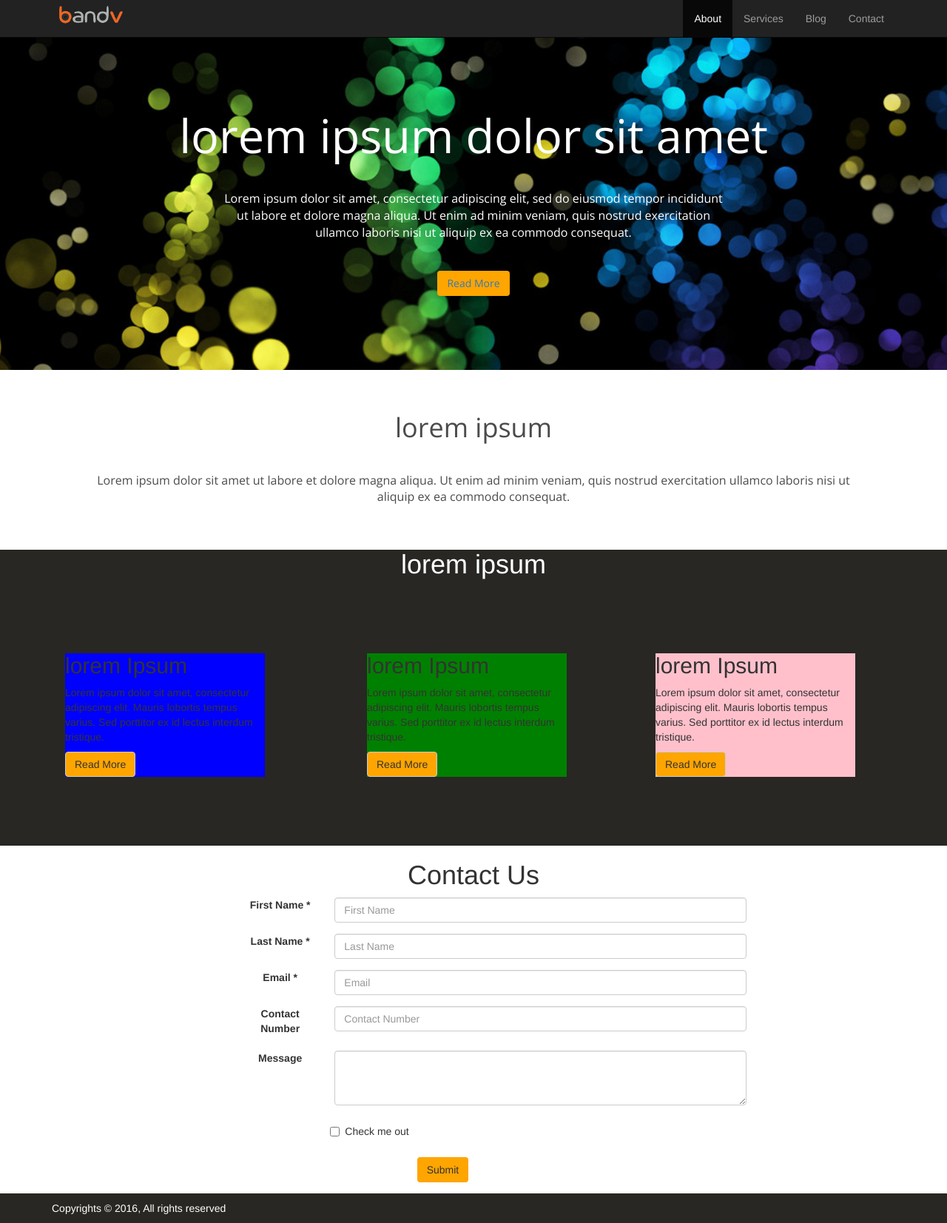
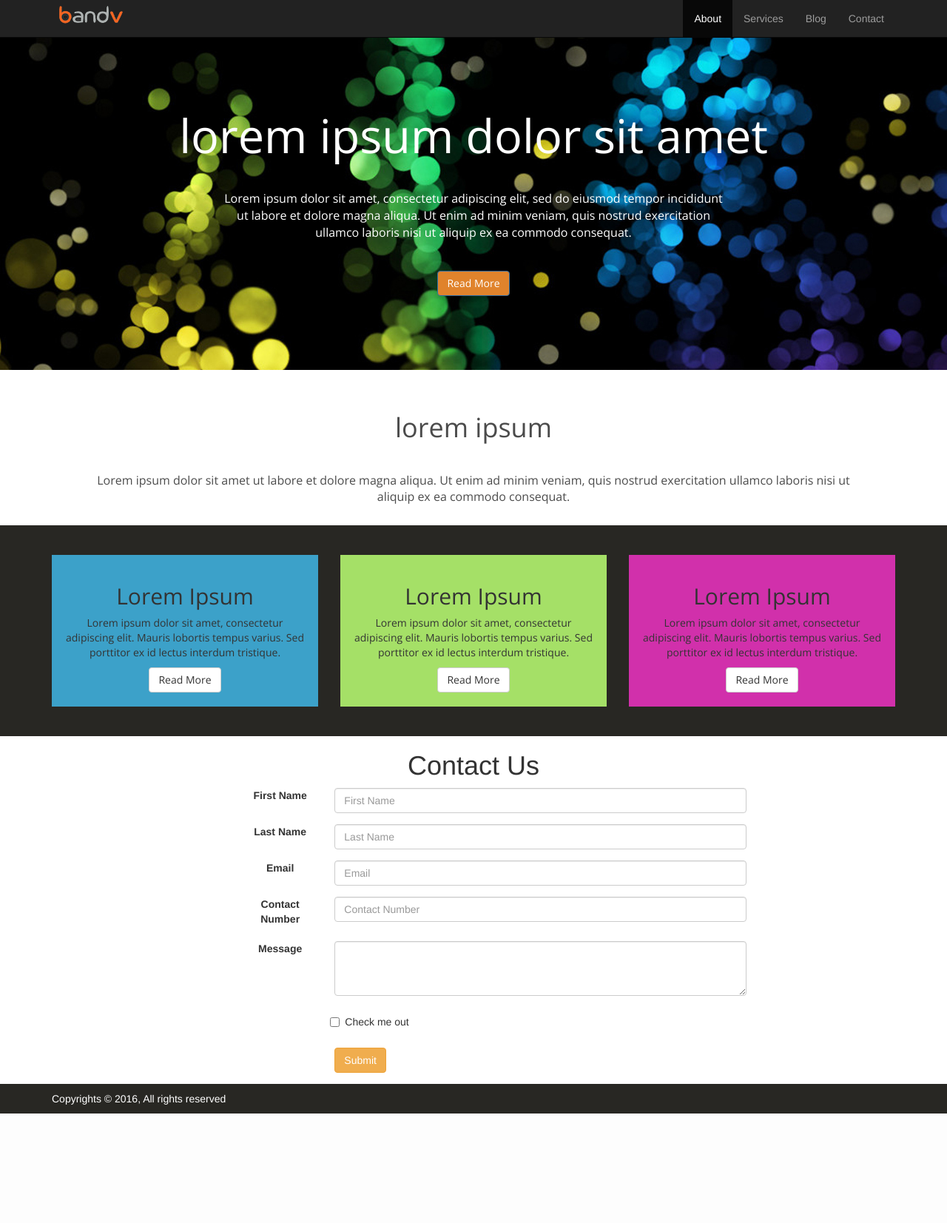
Before and after one commit to jrose111284/bandv, a PHP site: page / in a window 1280 px wide. Shown: the whole page at 74% size. After the commit the page ends 1505 px from the top, so only its background shows below. Run offline with PHP 8.4, Linux system fonts and the light colour scheme; some libraries are stand-ins or nearby versions.

Commit message:
front web page complete

```diff
--- a/css/style.css
+++ b/css/style.css
@@ -1,9 +1,12 @@
 html {
-min-width: 550px;
-position: relative;
+  min-width: 550px;
+  position: relative;
 }
 .navbar-nav {
   float: right;
+}
+.jumbotron .btn {
+  margin-bottom: 10px;
 }
 .jumbotron {
   position: relative;
@@ -27,9 +30,11 @@ position: relative;
   margin-bottom: 40px;
   font-size: 16px;
 }
-.btn {
+
+/*.btn {
   background-color: orange;
-}
+}*/
+
 .jumbotron-fluid {
   background: none;
   font-family: 'Open Sans';
@@ -39,10 +44,9 @@ position: relative;
   text-align: center;
   color: black;
   padding-bottom: 10px;
-
 }
-.jumbotron-fluid .display-3{
-  margin-top:5px;
+.jumbotron-fluid .display-3 {
+  margin-top: 5px;
   opacity: 0.7;
   text-align: center;
   font-family: 'Open Sans';
@@ -50,9 +54,8 @@ position: relative;
   text-align: center;
   color: black;
 }
-.jumbotron-fluid .lead{
-  width: 100%
-  font-size: 16px;
+.jumbotron-fluid .lead {
+  width: 100% font-size: 16px;
   margin-left: 5%;
   margin-right: 5%;
   opacity: 0.7;
@@ -62,33 +65,35 @@ position: relative;
   color: black;
 }
 section {
-  margin-top: 0;
+  padding: 40px 0 40px 0;
 }
 #middle {
-  position: relative;
-  height:400px;
-  overflow: none;
+  width: 100%;
   background-color: #282723;
 }
-#middle h1 {
+.box-1 {
+  font-family: 'Open Sans';
+  border: 1px solid #3ca1c9;
+  background-color: #3ca1c9;
   text-align: center;
-  color: white;
-  margin-top: 3%;
-}
-.box-1 {
-  width: 75%;
-  margin: 25% 5% 5% 5%;
-  background-color: blue;
+  padding: 5%;
 }
 .box-2 {
-  width: 75%;
-  margin: 25% 10% 10% 10%;
-  background-color: green;
+  font-family: 'Open Sans';
+  border: 1px solid #a5e067;
+  background-color: #a5e067;
+  text-align: center;
+  padding: 5%;
 }
 .box-3 {
-  width: 75%;
-  margin: 25% 10% 10% 10%;
-  background-color: pink;
+  font-family: 'Open Sans';
+  border: 1px solid #d130ab;
+  background-color: #d130ab;
+  text-align: center;
+  padding: 5%;
+}
+.btn-primary {
+  background-color: #e0832c;
 }
 form h1 {
   text-align: center;
@@ -108,6 +113,10 @@ form h1 {
   margin-left: 20%;
   float: left;
 }
+.btn-warning {
+  /*margin-left: 40%;*/
+  float: left;
+}
 footer {
   color: white;
   width: 100%;
--- a/index.php
+++ b/index.php
@@ -41,7 +41,7 @@
         <div class="col-md-12">
           <h1>lorem ipsum dolor sit amet</h1>
           <p>Lorem ipsum dolor sit amet, consectetur adipiscing elit, sed do eiusmod tempor incididunt ut labore et dolore magna aliqua. Ut enim ad minim veniam, quis nostrud exercitation ullamco laboris nisi ut aliquip ex ea commodo consequat.</p>
-          <a href="#" class="btn">Read More</a>
+          <a href="#" class="btn btn-primary">Read More</a>
         </div>
       </div>
     </div>
@@ -52,41 +52,26 @@
       <p class="lead">Lorem ipsum dolor sit amet ut labore et dolore magna aliqua. Ut enim ad minim veniam, quis nostrud exercitation ullamco laboris nisi ut aliquip ex ea commodo consequat.</p>
     </div>
   </div>
-  <!-- <div class="jumbotron jumbotron-special">
+  <section id="middle">
     <div class="container">
       <div class="row">
-        <div class="col-md-12">
-          <h1>lorem ipsum </h1>
-          <p>  Lorem ipsum dolor sit amet ut labore et dolore magna aliqua. Ut enim ad minim veniam, quis nostrud exercitation ullamco laboris nisi ut aliquip ex ea commodo consequat.</p>
-          <p>
-            Lorem ipsum dolor sit amet ut labore et dolore magna aliqua. Ut enim ad minim veniam, quis nostrud exercitation ullamco laboris nisi ut aliquip ex ea commodo consequat.  Lorem ipsum dolor sit amet ut labore et dolore magna aliqua. Ut enim ad minim veniam, quis nostrud exercitation ullamco laboris nisi ut aliquip ex ea commodo consequat.
-          </p>
-        </div>
-      </div>
-    </div>
-  </div> -->
-
-  <section id="middle">
-    <h1>lorem ipsum</h1>
-    <div class="container">
-      <div class="row">
-        <div class="col-md-4 one">
+        <div class="col-md-4">
           <div class="box-1">
-            <h2>lorem Ipsum</h2>
+            <h2>Lorem Ipsum</h2>
             <p>Lorem ipsum dolor sit amet, consectetur adipiscing elit. Mauris lobortis tempus varius. Sed porttitor ex id lectus interdum tristique.</p>
             <a href="#" class="btn btn-default">Read More</a>
           </div>
         </div>
-        <div class="col-md-4 two">
+        <div class="col-md-4">
           <div class="box-2">
-            <h2>lorem Ipsum</h2>
+            <h2>Lorem Ipsum</h2>
             <p>Lorem ipsum dolor sit amet, consectetur adipiscing elit. Mauris lobortis tempus varius. Sed porttitor ex id lectus interdum tristique.</p>
             <a href="#" class="btn btn-default">Read More</a>
           </div>
         </div>
-        <div class="col-md-4 three">
+        <div class="col-md-4">
           <div class="box-3">
-            <h2>lorem Ipsum</h2>
+            <h2>Lorem Ipsum</h2>
             <p>Lorem ipsum dolor sit amet, consectetur adipiscing elit. Mauris lobortis tempus varius. Sed porttitor ex id lectus interdum tristique.</p>
             <a href="#" class="btn btn-default">Read More</a>
           </div>
@@ -98,19 +83,19 @@
   <form>
     <h1>Contact Us</h1>
     <div class="form-group row">
-        <label for="inputEmail3" class="col-sm-2 form-control-label">First Name *</label>
+      <label for="inputEmail3" class="col-sm-2 form-control-label">First Name</label>
       <div class="col-sm-10">
         <input type="name" class="form-control" id="inputEmail3" placeholder="First Name">
       </div>
     </div>
     <div class="form-group row">
-      <label for="inputPassword3" class="col-sm-2 form-control-label">Last Name *</label>
+      <label for="inputPassword3" class="col-sm-2 form-control-label">Last Name</label>
       <div class="col-sm-10">
         <input type="last-name" class="form-control" id="inputPassword3" placeholder="Last Name">
       </div>
     </div>
     <div class="form-group row">
-    <label for="inputPassword3" class="col-sm-2 form-control-label">Email *</label>
+      <label for="inputPassword3" class="col-sm-2 form-control-label">Email</label>
       <div class="col-sm-10">
         <input type="email" class="form-control" id="inputPassword3" placeholder="Email">
       </div>
@@ -138,7 +123,7 @@
     </div>
     <div class="form-group row">
       <div class="col-sm-offset-2 col-sm-10">
-      <button type="submit" class="btn btn-secondary">Submit</button>
+        <button type="submit" class="btn btn-warning">Submit</button>
       </div>
     </div>
   </form>
```
Lines whose indentation alone changed are shown as unchanged.
